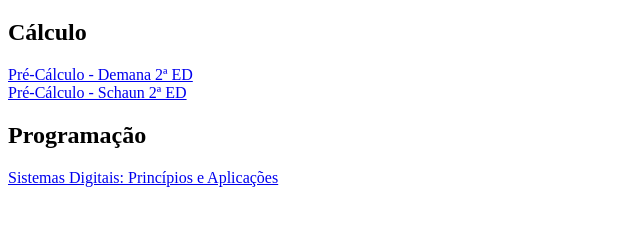
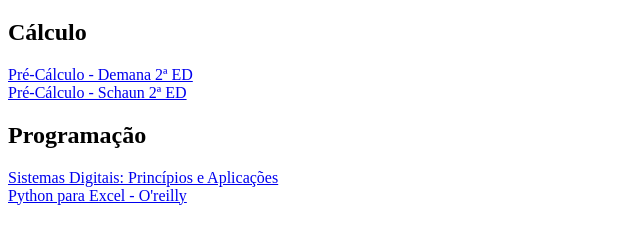
Before and after one commit to AsebiCode/PDFs-CCP, a plain HTML site: page index.html in a window 1280 px wide. Shown: the part 61-302 px from the top of the page, without its empty margins (0-640 px from the left). Drawn offline with Linux system fonts and the light colour scheme.

Commit message:
python para excel

```diff
--- a/index.html
+++ b/index.html
@@ -14,5 +14,6 @@
 
     <h2>Programação</h2>
     <a href="files/Sistemas Digitais Princípios e Aplicações (Ronald J. Tocci, Neal S. Widmer etc.).pdf" target="_blank" alt="Circuito Lógico">Sistemas Digitais: Princípios e Aplicações</a>
+    <a href="files/Python para Excel.html" target="_blank">Python para Excel - O'reilly</a>
 </body>
 </html>
```
